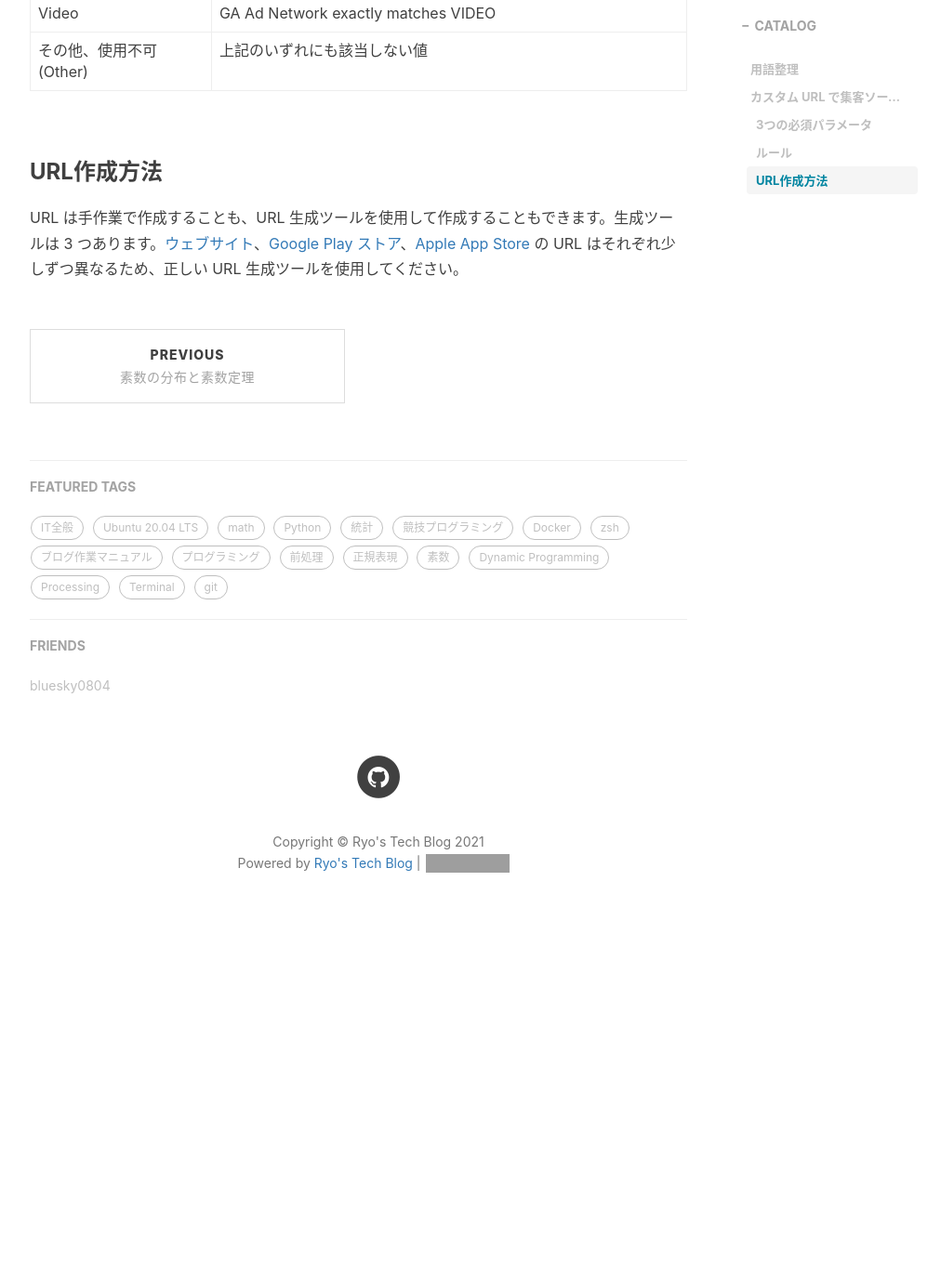
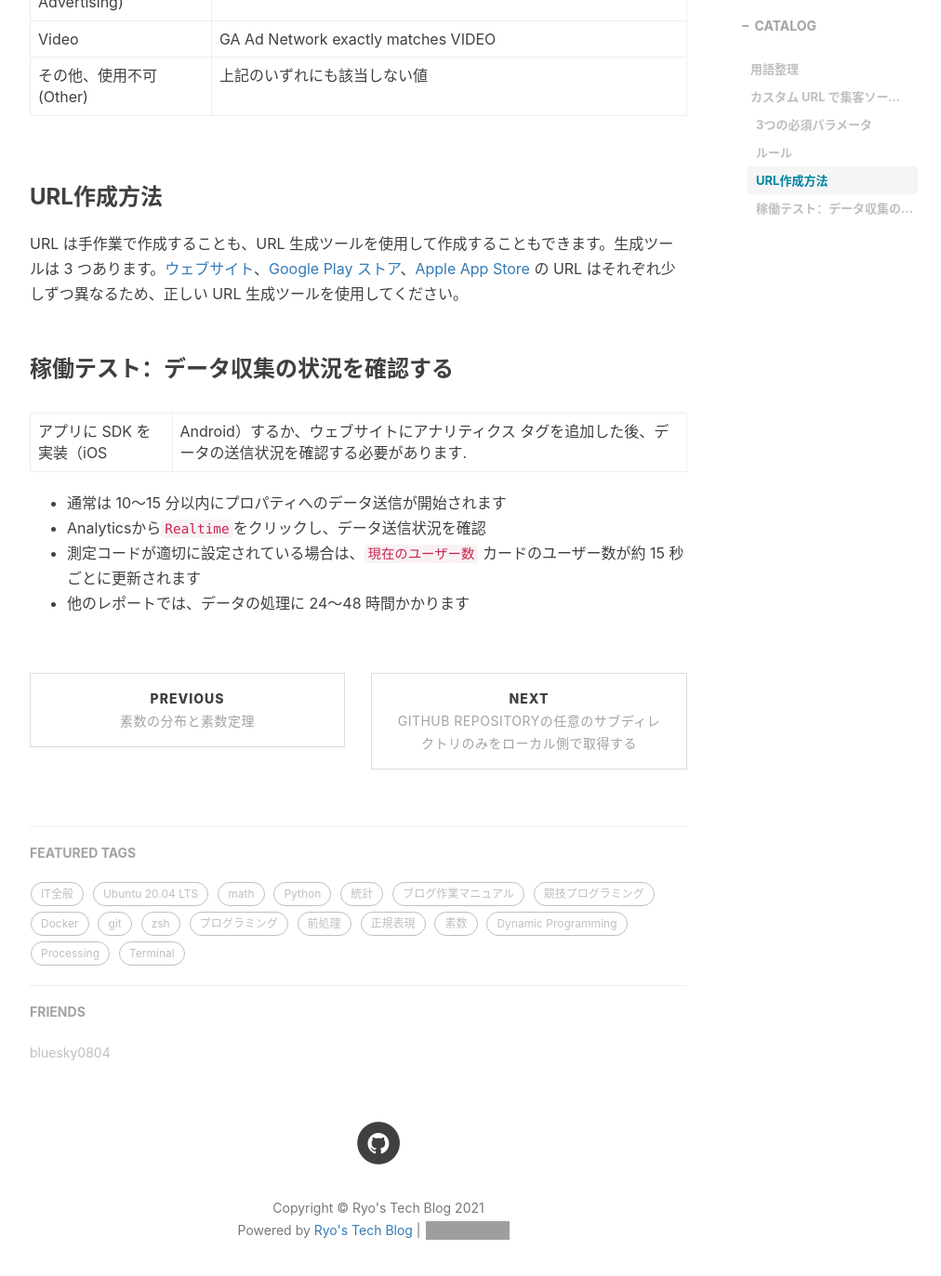
Before and after one commit to RyoNakagami/RyoNakagami.github.io, a Jekyll site: the page built from _posts/2021-04-18-google-analytics-source-setting.md, in a window 1280 px wide and 1400 px high, scrolled down 3215 px. Shown: the top 1373 px of the window at 93% size, without its empty margins (233-1245 px from the left). Built offline with Jekyll 4.4.1, drawn with Linux system fonts in a browser that asks for light colours; nearby versions of some CDN libraries; comment, search, counter and statistics services are not loaded; before the commit the page ends 4221 px from its top, so only the background shows below that; grey boxes are pictures that could not be loaded.

Commit message:
ADD POST ON 20210419 how to git pull a subdirectory

````diff
--- a/_posts/2021-04-18-google-analytics-source-setting.md
+++ b/_posts/2021-04-18-google-analytics-source-setting.md
@@ -35,6 +35,7 @@ tags:
   - [3つの必須パラメータ](#3%E3%81%A4%E3%81%AE%E5%BF%85%E9%A0%88%E3%83%91%E3%83%A9%E3%83%A1%E3%83%BC%E3%82%BF)
   - [ルール](#%E3%83%AB%E3%83%BC%E3%83%AB)
   - [URL作成方法](#url%E4%BD%9C%E6%88%90%E6%96%B9%E6%B3%95)
+  - [稼働テスト：データ収集の状況を確認する](#%E7%A8%BC%E5%83%8D%E3%83%86%E3%82%B9%E3%83%88%E3%83%87%E3%83%BC%E3%82%BF%E5%8F%8E%E9%9B%86%E3%81%AE%E7%8A%B6%E6%B3%81%E3%82%92%E7%A2%BA%E8%AA%8D%E3%81%99%E3%82%8B)
 
 <!-- END doctoc generated TOC please keep comment here to allow auto update -->
 
@@ -86,3 +87,12 @@ Googleアナリティクスは、例えばFacebook広告（facebook/display）
 ### URL作成方法
 
 URL は手作業で作成することも、URL 生成ツールを使用して作成することもできます。生成ツールは 3 つあります。[ウェブサイト](https://ga-dev-tools.appspot.com/campaign-url-builder/)、[Google Play ストア](https://developers.google.com/analytics/devguides/collection/android/v4/campaigns#google-play-url-builder)、[Apple App Store](https://developers.google.com/analytics/devguides/collection/ios/v3/campaigns#url-builder) の URL はそれぞれ少しずつ異なるため、正しい URL 生成ツールを使用してください。
+
+### 稼働テスト：データ収集の状況を確認する
+
+アプリに SDK を実装（iOS | Android）するか、ウェブサイトにアナリティクス タグを追加した後、データの送信状況を確認する必要があります.
+
+- 通常は 10～15 分以内にプロパティへのデータ送信が開始されます
+- Analyticsから`Realtime`をクリックし、データ送信状況を確認
+- 測定コードが適切に設定されている場合は、`現在のユーザー数` カードのユーザー数が約 15 秒ごとに更新されます
+- 他のレポートでは、データの処理に 24〜48 時間かかります
--- /dev/null
+++ b/_posts/2021-04-19-how-to-git-pull-subdirectory.md
@@ -0,0 +1,148 @@
+---
+layout: post
+title: "GitHub Repositoryの任意のサブディレクトリのみをローカル側で取得する"
+author: "Ryo"
+header-img: "img/tag-bg.jpg"
+header-mask: 0.4
+catelog: true
+tags:
+  - git
+  - ブログ作業マニュアル
+---
+
+<!-- Global site tag (gtag.js) - Google Analytics -->
+<script async src="https://www.googletagmanager.com/gtag/js?id=G-LVL413SV09"></script>
+<script>
+  window.dataLayer = window.dataLayer || [];
+  function gtag(){dataLayer.push(arguments);}
+  gtag('js', new Date());
+
+  gtag('config', 'G-LVL413SV09');
+</script>
+
+|概要||
+|---|---|
+|目的|GitHub Repositoryの任意のサブディレクトリのみをローカル側で取得する|
+
+<!-- START doctoc generated TOC please keep comment here to allow auto update -->
+<!-- DON'T EDIT THIS SECTION, INSTEAD RE-RUN doctoc TO UPDATE -->
+
+- [Git version](#git-version)
+- [サブディレクトレリ取得までの手順](#%E3%82%B5%E3%83%96%E3%83%87%E3%82%A3%E3%83%AC%E3%82%AF%E3%83%88%E3%83%AC%E3%83%AA%E5%8F%96%E5%BE%97%E3%81%BE%E3%81%A7%E3%81%AE%E6%89%8B%E9%A0%86)
+- [Sparse checkoutとは？](#sparse-checkout%E3%81%A8%E3%81%AF)
+  - [sparse-checkoutの無効化と解除](#sparse-checkout%E3%81%AE%E7%84%A1%E5%8A%B9%E5%8C%96%E3%81%A8%E8%A7%A3%E9%99%A4)
+- [Appendix](#appendix)
+  - [リダイレクション](#%E3%83%AA%E3%83%80%E3%82%A4%E3%83%AC%E3%82%AF%E3%82%B7%E3%83%A7%E3%83%B3)
+
+<!-- END doctoc generated TOC please keep comment here to allow auto update -->
+
+## Git version
+
+```zsh
+% git --version
+git version 2.31.1
+```
+
+## サブディレクトレリ取得までの手順
+
+> 1: ローカル側で空ディレクトリを作る
+
+```zsh
+% mkdir <directory name>
+% cd ./<directory name>
+% git init
+```
+
+> 2: sparsecheckout の設定
+
+```zsh
+% git config core.sparsecheckout true
+```
+
+> 3: 取得元のリポジトリを設定
+
+```zsh
+% git remote add origin https://github.com/<username>/<repository name>.git
+```
+> 4: 取得したいディレクトリをsparse-checkoutに設定
+
+```zsh
+% echo <subdirectory name> > .git/info/sparse-checkout
+```
+
+仮に特定のファイルのみ取得したい場合は、
+
+```zsh
+% echo <path/to/file name> > .git/info/sparse-checkout
+```
+
+更に別ファイルを追加したい場合は
+
+```zsh
+% cho add-sub-directory >> .git/info/sparse-checkout
+# ツリー情報を更新する
+% git read-tree -m -u HEAD
+```
+
+> 5: pullする
+
+```zsh
+% git pull origin master
+```
+
+## Sparse checkoutとは？
+
+`Sparse checkout` では、作業ディレクトリをコンパクトにすることができます. skip-worktree bit を使って、作業ディレクトリにあるファイルを見る価値があるかどうかを Git に伝えます。skip-worktree bitが設定されている場合、そのファイルは作業ディレクトリでは無視されます。Git はこれらのファイルの内容を入力しません。そのため、多くのファイルがあるリポジトリで作業をしていて、現在のユーザーにとって重要なファイルがほんの少ししかない場合などにSparse checkoutが役立ちます。
+
+`Sparse checkout`の設定は、`.git/info/sparse-checkout`に格納されています. Gitは作業ディレクトリを更新するときに、このファイルに基づいてインデックスのskip-worktree bitを更新します。このファイルのパターンにマッチするファイルが作業ディレクトリに現れ、それ以外のファイルは現れません。
+
+> sparse-checkoutの確認
+
+```zsh
+% git sparse-checkout list
+```
+
+> 変更
+
+```
+% git sparse-checkout set <path>
+```
+
+元々の設定が消えて、指定したPathのみが設定されます. または、Pathを直接上書きする形でも可能です.
+
+```zsh
+% echo <path/to/file name> > .git/info/sparse-checkout
+```
+
+### sparse-checkoutの無効化と解除
+
+> 無効化
+
+これは設定ファイルは残るが、機能は無効化されるコマンドです
+
+```zsh
+% git sparse-checkout disable
+```
+
+> 設定解除
+
+```zsh
+% echo "/*" > .git/info/sparse-checkout
+% git read-tree -mu HEAD
+% rm .git/info/sparse-checkout
+% git config core.sparsecheckout false
+```
+
+1. `.git/info/sparse-checkout` に全体を対象とするよう `/*` を指定する
+2. `git read-tree` でツリー情報を読み込み直す
+3. `.git/info/sparse-checkout` を削除
+4. `sparsecheckout` を無効にする
+
+
+## Appendix
+### リダイレクション
+
+|項目 |説明|
+|---|---|
+|`>` |	ファイルへの上書き|
+|`>>` |	ファイルへの追記|
````
Also changed, not shown: _posts/2021-04-15-binomial-distribution.md (+24 -0 lines).
